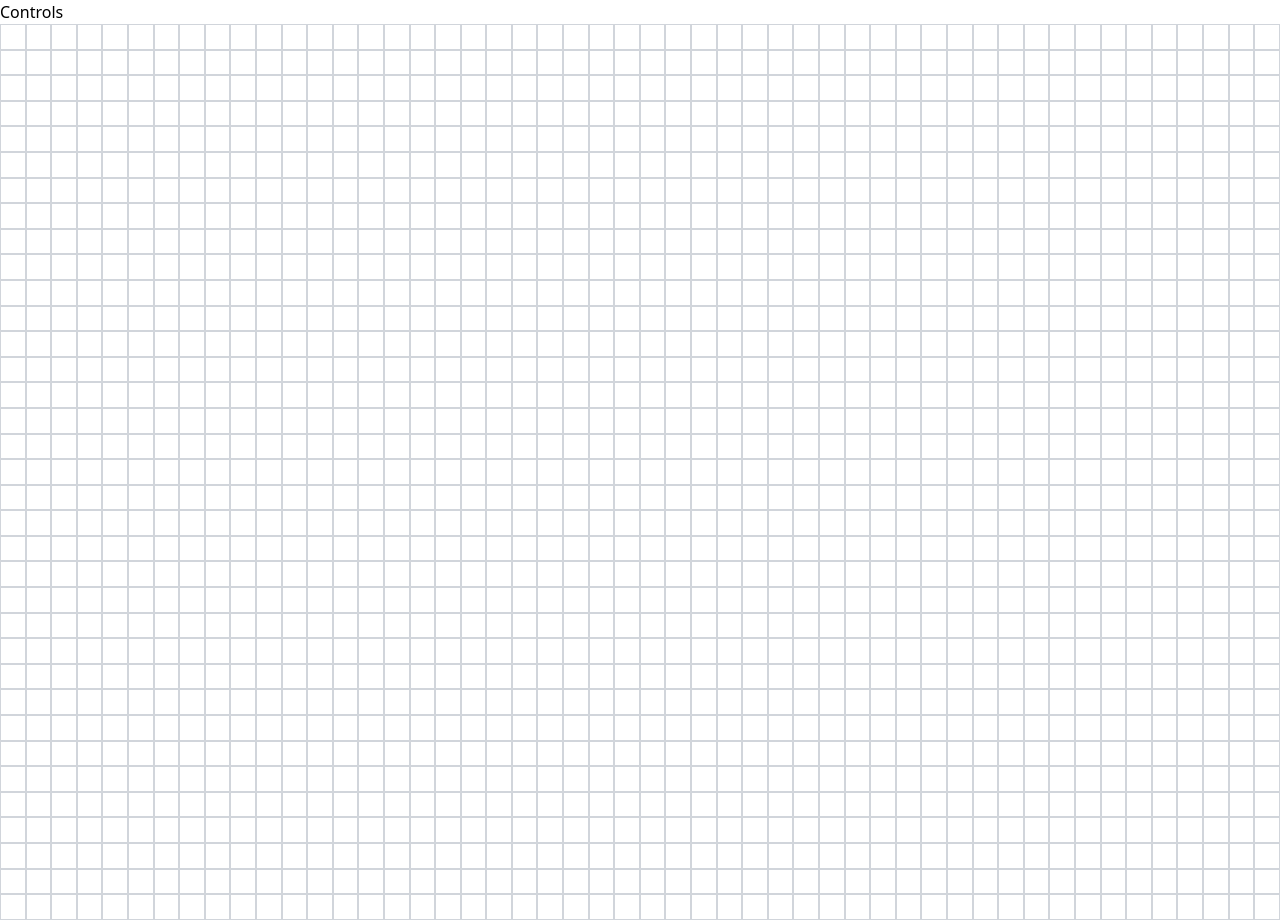
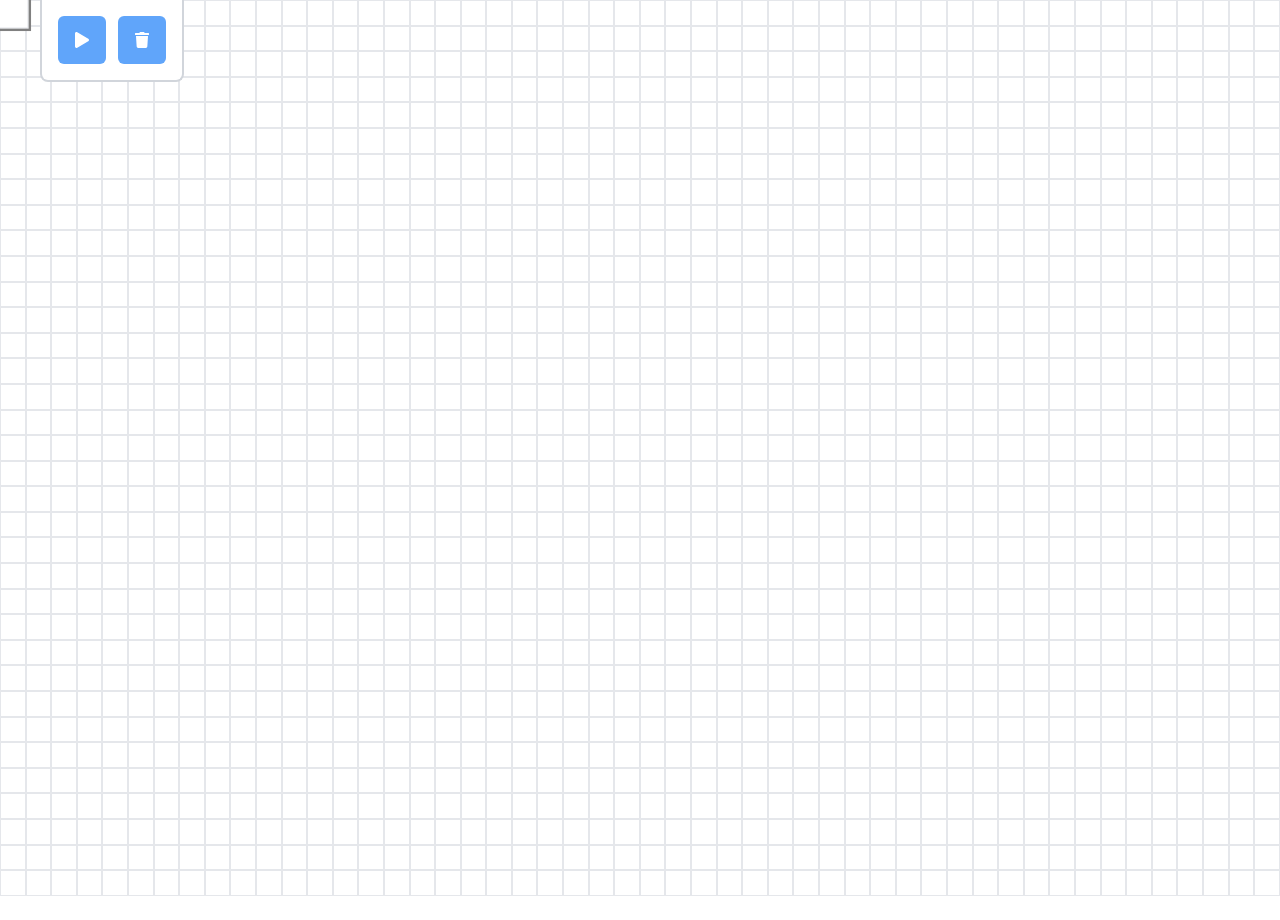
Before and after one commit to azboss2021/pathfinding, a React (Vite) app: page / in a window 1280 px wide. After the commit the page ends 896 px from the top, so only its background shows below. Built offline with nearby package versions, Linux system fonts and the light colour scheme.

Commit message:
Setup basic controls UI. Only clear setup

```diff
--- a/package.json
+++ b/package.json
@@ -10,7 +10,8 @@
   },
   "dependencies": {
     "react": "^18.2.0",
-    "react-dom": "^18.2.0"
+    "react-dom": "^18.2.0",
+    "react-icons": "^4.8.0"
   },
   "devDependencies": {
     "@types/react": "^18.0.28",
--- a/src/App.jsx
+++ b/src/App.jsx
@@ -1,18 +1,24 @@
 import { useEffect, useState } from 'react';
 import Grid from './components/Grid';
 import Controls from './components/Controls';
+
+const ROWS = 35;
+const COLS = 50;
 
 function App() {
   const [grid, setGrid] = useState([]);
   const [sourcePlaced, setSourcePlaced] = useState(false);
   const [targetPlaced, setTargetPlaced] = useState(false);
 
-  const ROWS = 35;
-  const COLS = 50;
-
   useEffect(() => {
     setupGrid();
   }, []);
+
+  const handlePlay = () => {};
+
+  const handleClear = () => {
+    setupGrid();
+  };
 
   const handleMouseOverNode = (e, row, col, nodeContent) => {
     let tempGrid = grid.slice().slice();
@@ -31,7 +37,7 @@ function App() {
 
     for (let i = 0; i < ROWS; i++) {
       for (let j = 0; j < COLS; j++) {
-        tempGrid[i][j] = 'N';
+        tempGrid[i][j] = '';
       }
     }
 
@@ -40,7 +46,7 @@ function App() {
 
   return (
     <main>
-      <Controls />
+      <Controls handlePlay={handlePlay} handleClear={handleClear} />
       <Grid grid={grid} handleMouseOverNode={handleMouseOverNode} />
     </main>
   );
--- a/src/components/Controls.jsx
+++ b/src/components/Controls.jsx
@@ -1,7 +1,23 @@
-import React from 'react';
+import { FaTrash, FaPlay } from 'react-icons/fa';
 
-const Controls = () => {
-  return <div>Controls</div>;
+const Controls = ({ handlePlay, handleClear }) => {
+  return (
+    <section className="absolute top-0 left-10 flex gap-3 bg-white border-2 border-gray-300 rounded-b-lg border-t-0 p-4">
+      <button
+        className="w-15 aspect-square p-4 text-white bg-blue-400 rounded-md control-button"
+        onClick={handlePlay}
+      >
+        <FaPlay />
+      </button>
+      <button
+        className="w-15 aspect-square p-4 text-white bg-blue-400 rounded-md control-button"
+        onClick={handleClear}
+      >
+        <FaTrash />
+      </button>
+      {/* <button className="w-15 aspect-square p-4 text-white bg-blue-500 border-2 border-gray-500 rounded-md control-button"></button> */}
+    </section>
+  );
 };
 
 export default Controls;
--- a/src/components/Grid.jsx
+++ b/src/components/Grid.jsx
@@ -9,7 +9,7 @@ const Grid = ({ grid, handleMouseOverNode }) => {
             return (
               <div
                 key={nodeIndex}
-                className="flex-1 aspect-square border border-gray-300 bg-black node"
+                className="flex-1 aspect-square border border-gray-200 bg-black node"
                 onClick={(e) =>
                   handleMouseOverNode(e, rowIndex, nodeIndex, node)
                 }
@@ -19,7 +19,7 @@ const Grid = ({ grid, handleMouseOverNode }) => {
             return (
               <div
                 key={nodeIndex}
-                className="flex-1 aspect-square border border-gray-300 bg-green-500 node"
+                className="flex-1 aspect-square border border-gray-200 bg-green-500 node"
                 onClick={(e) =>
                   handleMouseOverNode(e, rowIndex, nodeIndex, node)
                 }
@@ -29,7 +29,7 @@ const Grid = ({ grid, handleMouseOverNode }) => {
             return (
               <div
                 key={nodeIndex}
-                className="flex-1 aspect-square border border-gray-300 bg-red-500 node"
+                className="flex-1 aspect-square border border-gray-200 bg-red-500 node"
                 onClick={(e) =>
                   handleMouseOverNode(e, rowIndex, nodeIndex, node)
                 }
@@ -39,7 +39,7 @@ const Grid = ({ grid, handleMouseOverNode }) => {
             return (
               <div
                 key={nodeIndex}
-                className="flex-1 aspect-square border border-gray-300 bg-white node"
+                className="flex-1 aspect-square border border-gray-200 bg-white node"
                 onClick={(e) =>
                   handleMouseOverNode(e, rowIndex, nodeIndex, node)
                 }
--- a/src/index.css
+++ b/src/index.css
@@ -14,4 +14,13 @@
 
 .node:hover {
   transform: scale(1.2);
+  outline: 2px solid gray;
 }
+
+.control-button {
+  transition: all 0.1s ease-in-out;
+}
+
+.control-button:hover {
+  transform: scale(1.05);
+}
```
Also changed, not shown: 1 other file (tests, documents, lock files or other folders).
